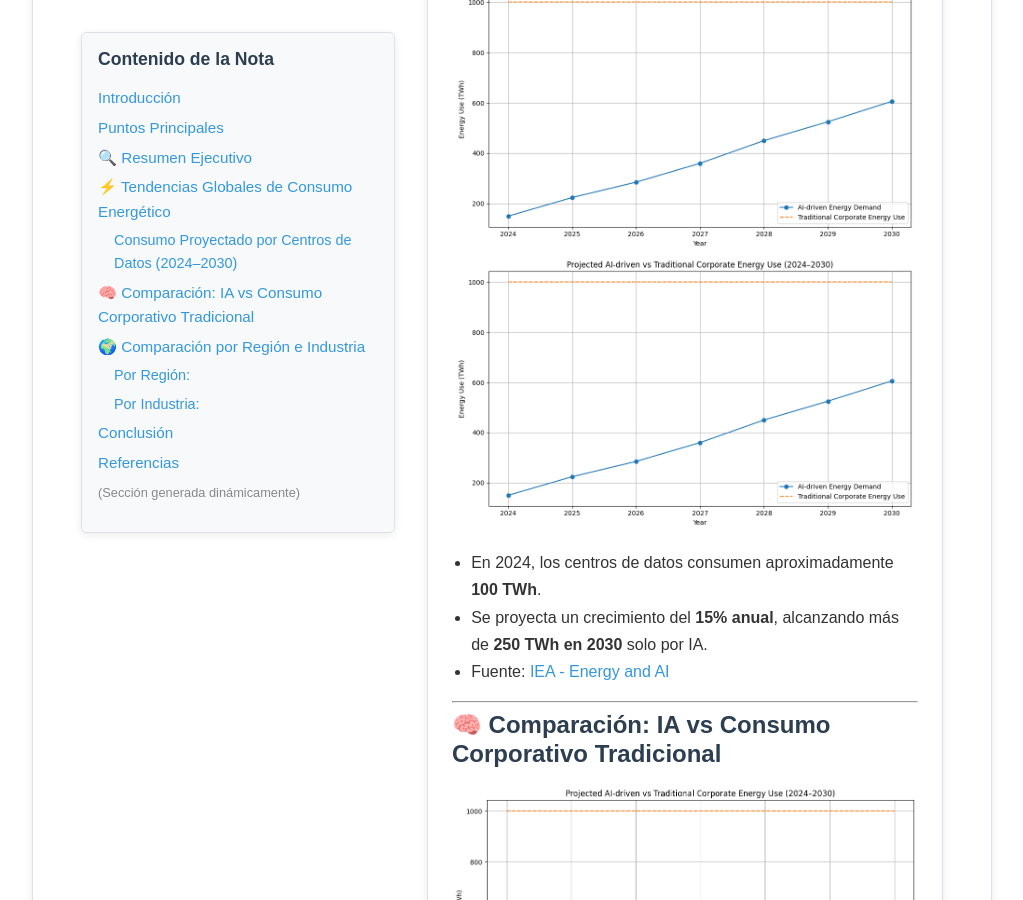
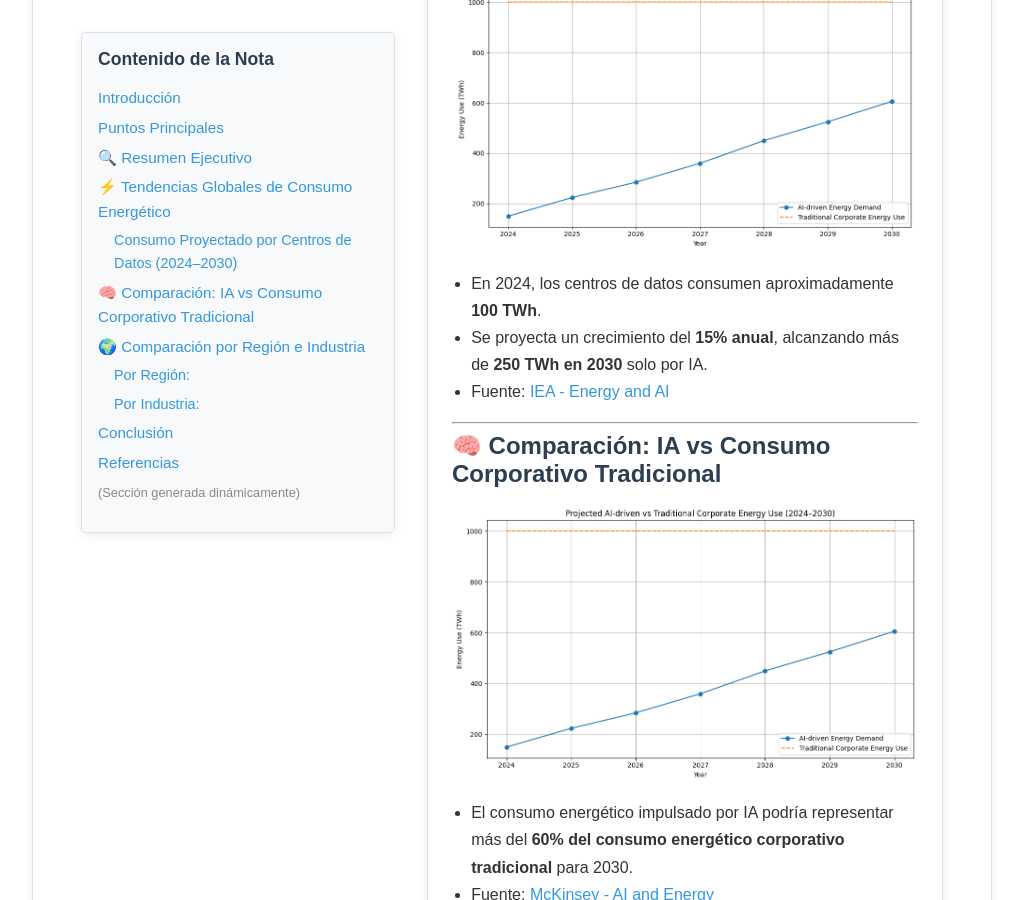
Before and after one commit to ArnulfoPerez/impacto_ai, a Jekyll site: the page built from _notes/informe_IA_consumo_energetico.md, in a window 1280 px wide and 900 px high, scrolled down 2099 px. Shown: the whole window, without its empty margins (128-1151 px from the left). Built offline with Jekyll 4.4.1, drawn with Linux system fonts in a browser that asks for light colours.

Commit message:
Update informe_IA_consumo_energetico.md
testing images

```diff
--- a/_notes/informe_IA_consumo_energetico.md
+++ b/_notes/informe_IA_consumo_energetico.md
@@ -49,7 +49,6 @@ El crecimiento acelerado de la inteligencia artificial (IA), especialmente en ce
 
 ### Consumo Proyectado por Centros de Datos (2024–2030)
 
-![Tendencia de Consumo Energético](/assets/images/grafico_consumo_centros_datos.png)
 <img src="{{ '/assets/images/' | relative_url }}grafico_consumo_centros_datos.png" alt="Tendencia de Consumo Energético" />
 
 - En 2024, los centros de datos consumen aproximadamente **100 TWh**.
@@ -60,7 +59,7 @@ El crecimiento acelerado de la inteligencia artificial (IA), especialmente en ce
 
 ## 🧠 Comparación: IA vs Consumo Corporativo Tradicional
 
-![Comparación IA vs Consumo Tradicional](/assets/images/grafico_comparacion_ia_vs_tradicional.png)
+<img src="{{ '/assets/images/' | relative_url }}grafico_comparacion_ia_vs_tradicional.png" alt="Comparación IA vs Consumo Tradicional" />
 
 - El consumo energético impulsado por IA podría representar más del **60% del consumo energético corporativo tradicional** para 2030.
 - Fuente: [McKinsey - AI and Energy](https://www.mckinsey.com/capabilities/sustainability/our-insights/ai-and-energy-demand)
@@ -69,8 +68,7 @@ El crecimiento acelerado de la inteligencia artificial (IA), especialmente en ce
 
 ## 🌍 Comparación por Región e Industria
 
-![Resumen por Región e Industria](/assets/images/grafico_region_industria.png)
-
+<img src="{{ '/assets/images/' | relative_url }}grafico_region_industria.png" alt="Resumen por Región e Industria" />
 ### Por Región:
 - **EE.UU.** lidera el crecimiento, con una proyección de **606 TWh en 2030**.
 - **Asia-Pacífico** (China e India) muestra un crecimiento acelerado.
```
